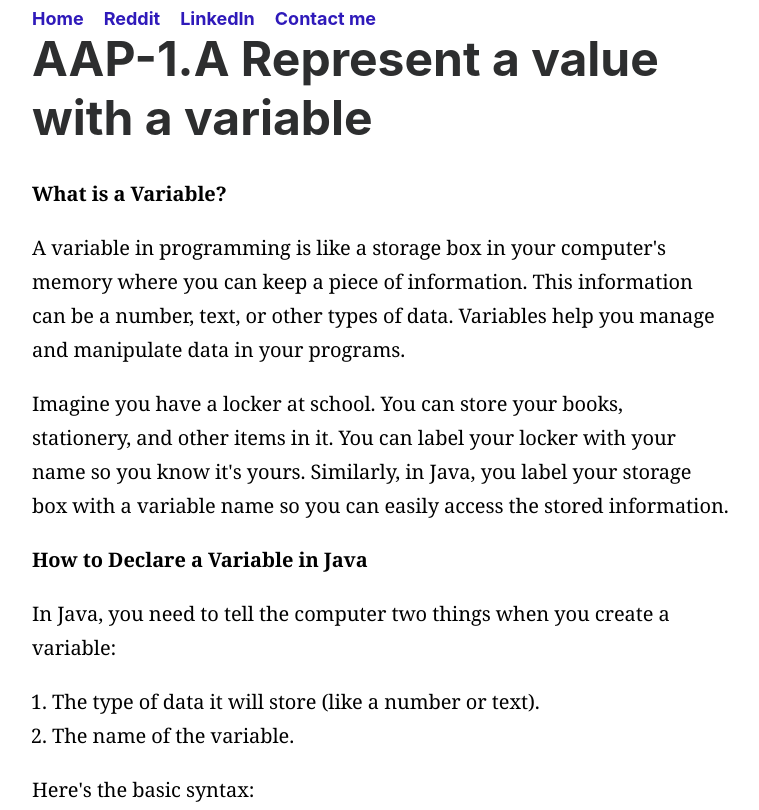
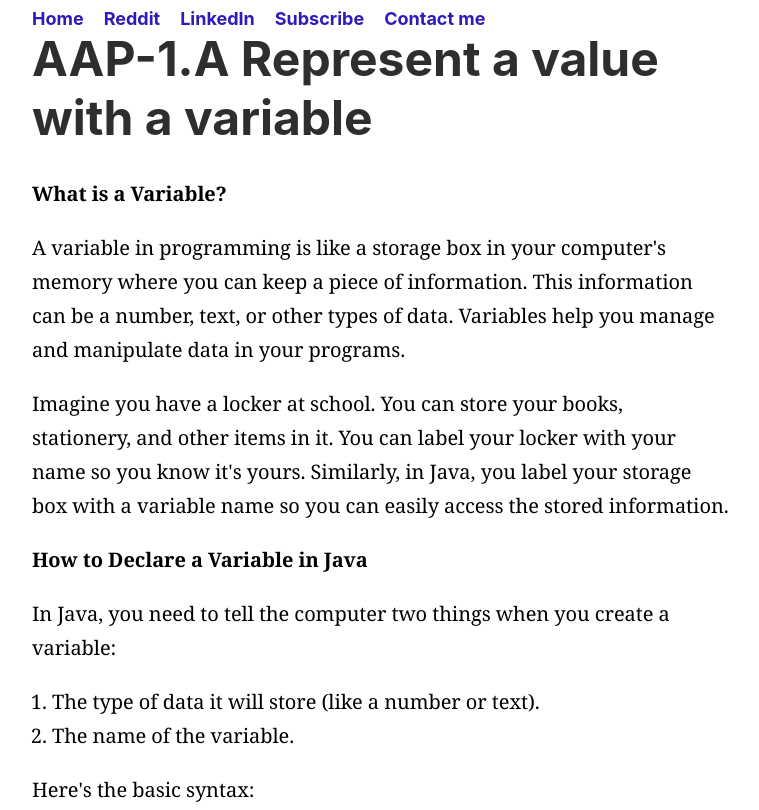
Before and after one commit to girlwhodoesai/APCSP, a plain HTML site: page AAP-1.A.html in a window 1280 px wide. Shown: the top 810 px of the page, without its empty margins (258-1017 px from the left). Drawn offline with Linux system fonts and the light colour scheme; a web font is replaced by a local one.

Commit message:
Add files via upload

```diff
--- a/footer.html
+++ b/footer.html
@@ -16,6 +16,7 @@
             <li><a href="https://girlwhodoesai.github.io/APCSP/">Home</a></li>
             <li><a href="https://www.reddit.com/r/APCSPJava/" target="_blank">Reddit</a></li>
             <li><a href="https://www.linkedin.com/in/tanishkagoyal/" target="_blank">LinkedIn</a></li>
+            <li><a href="https://tanishkagoyal.substack.com/?r=44x3mj" target="_blank">Subscribe</a></li>
             <li><a href="https://forms.gle/3D1FonrRGXt8oh4L8" target="_blank">Contact me</a></li>
         </ul>
     </nav>
--- a/header.html
+++ b/header.html
@@ -5,6 +5,7 @@
             <li><a href="https://girlwhodoesai.github.io/APCSP/">Home</a></li>
             <li><a href="https://www.reddit.com/r/APCSPJava/" target="_blank">Reddit</a></li>
             <li><a href="https://www.linkedin.com/in/tanishkagoyal/" target="_blank">LinkedIn</a></li>
+            <li><a href="https://tanishkagoyal.substack.com/?r=44x3mj" target="_blank">Subscribe</a></li>
             <li><a href="https://forms.gle/3D1FonrRGXt8oh4L8" target="_blank">Contact me</a></li>
         </ul>
     </nav>
```
